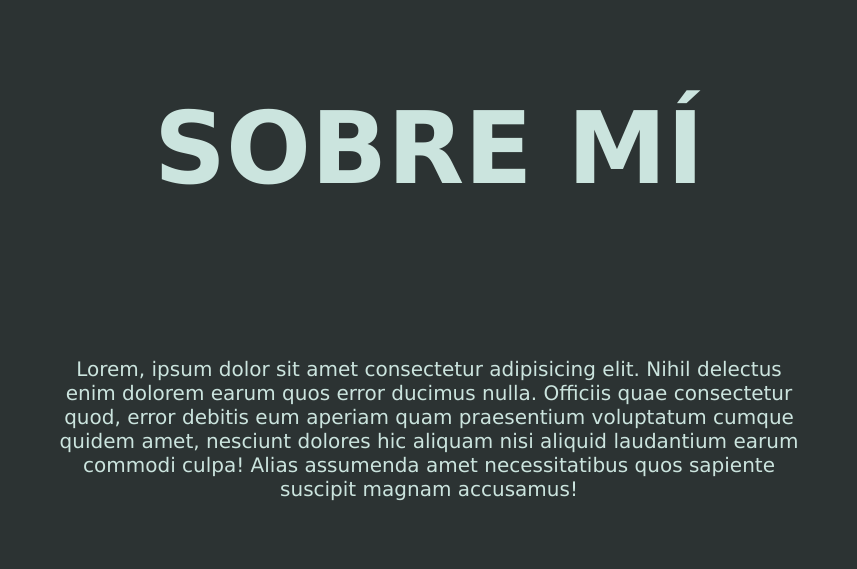
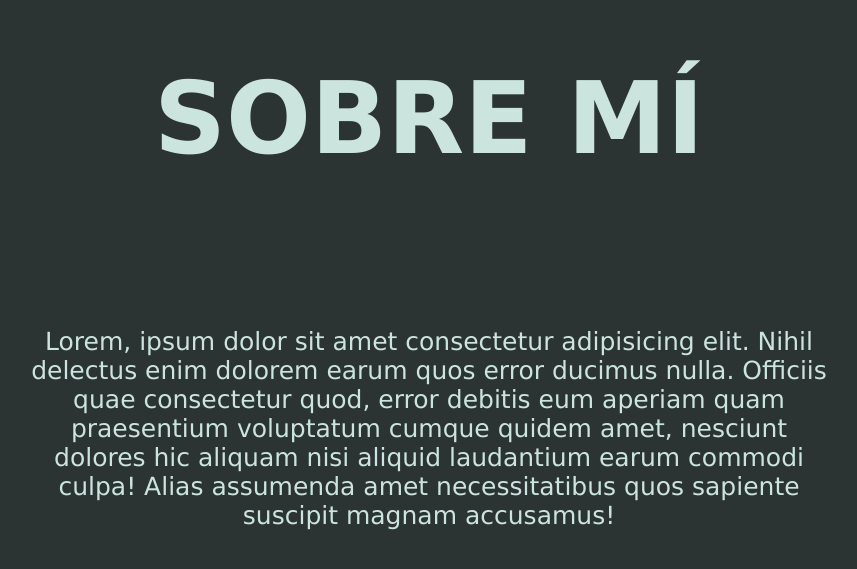
Before and after one commit to Jitox12/Portfolio1, a plain HTML site: page index.html in a window 1280 px wide. Shown: the part 765-1334 px from the top of the page, without its empty margins (211-1068 px from the left). Drawn offline with Linux system fonts and the light colour scheme.

Commit message:
about responsive
about responsive

```diff
--- a/css/about.css
+++ b/css/about.css
@@ -32,46 +32,77 @@
   font-family: Verdana, Geneva, Tahoma, sans-serif;
 }
 
-@media screen and (max-width: 953px) {
+
+
+
+@media screen and (min-width: 280px) {
   .container .about h1 {
     text-align: center;
     font-size: 50px;
-    color: var(--font-color);
-    font-family: Verdana, Geneva, Tahoma, sans-serif;
   }
 
   .container .about p {
-    width: 500px;
+    width: 270px;
+    font-size: 15px;
+  }
+}
+
+@media screen and (min-width: 360px) {
+  .container .about h1 {
+    font-size: 50px;
+  }
+
+  .container .about p {
+    width: 350px;
     text-align: center;
     font-size: 20px;
   }
+}
 
-  .container .home .icons .github,
-  .container .home .icons .linkedin {
-    width: 45px;
-    height: 45px;
-    color: var(--font-color);
+@media screen and (min-width: 412px) {
+  .container .about h1 {
+    font-size: 55px;
+  }
+
+  .container .about p {
+    width: 400px;
+    text-align: center;
+    font-size: 20px;
   }
 }
 
-@media screen and (max-width: 528px) {
+@media screen and (min-width: 768px) {
   .container .about h1 {
-    text-align: center;
-    font-size: 50px;
-    color: var(--font-color);
-    font-family: Verdana, Geneva, Tahoma, sans-serif;
+    font-size: 70px;
   }
 
   .container .about p {
-    width: 300px;
+    width: 750px;
     text-align: center;
-    font-size: 20px;
+    font-size: 25px;
+  }
+}
+
+@media screen and (min-width: 820px) {
+  .container .about h1 {
+    font-size: 80px;
   }
 
-  .container .home .icons .github,
-  .container .home .icons .linkedin {
-    width: 45px;
-    height: 45px;
-    color: var(--font-color);
+  .container .about p {
+    width: 800px;
+    text-align: center;
+    font-size: 25px;
   }
 }
+
+@media screen and (min-width: 1280px) {
+  .container .about h1 {
+    font-size: 100px;
+  }
+
+  .container .about p {
+    width: 800px;
+    text-align: center;
+    font-size: 25px;
+  }
+}
--- a/css/home.css
+++ b/css/home.css
@@ -137,10 +137,8 @@
   }
 }
 
-@media screen and (min-width: 820px) {
-
+@media screen and (min-width: 768px) {
   .container .home h1 {
-    text-align: center;
     font-size: 80px;
   }
 
@@ -152,7 +150,9 @@
     width: 600px;
     font-size: 20px;
   }
+
 }
+
 
 @media screen and (min-width: 1280px) {
 
```
